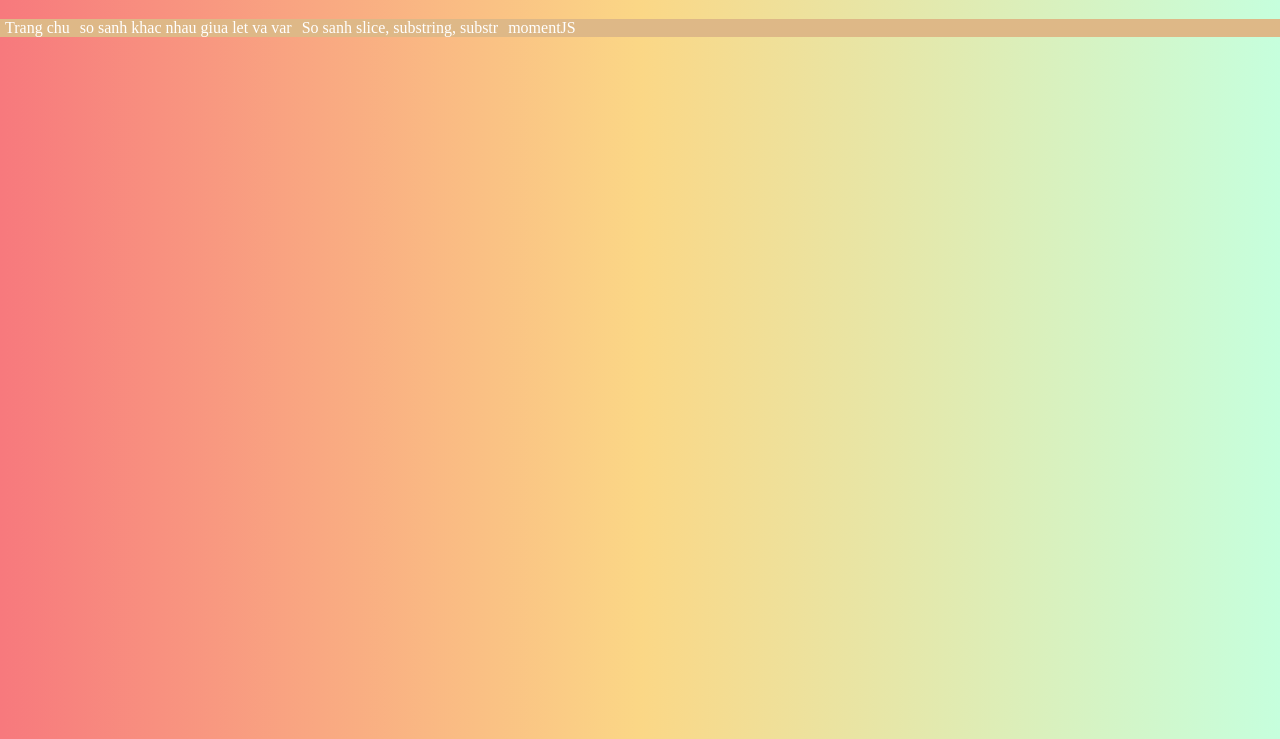
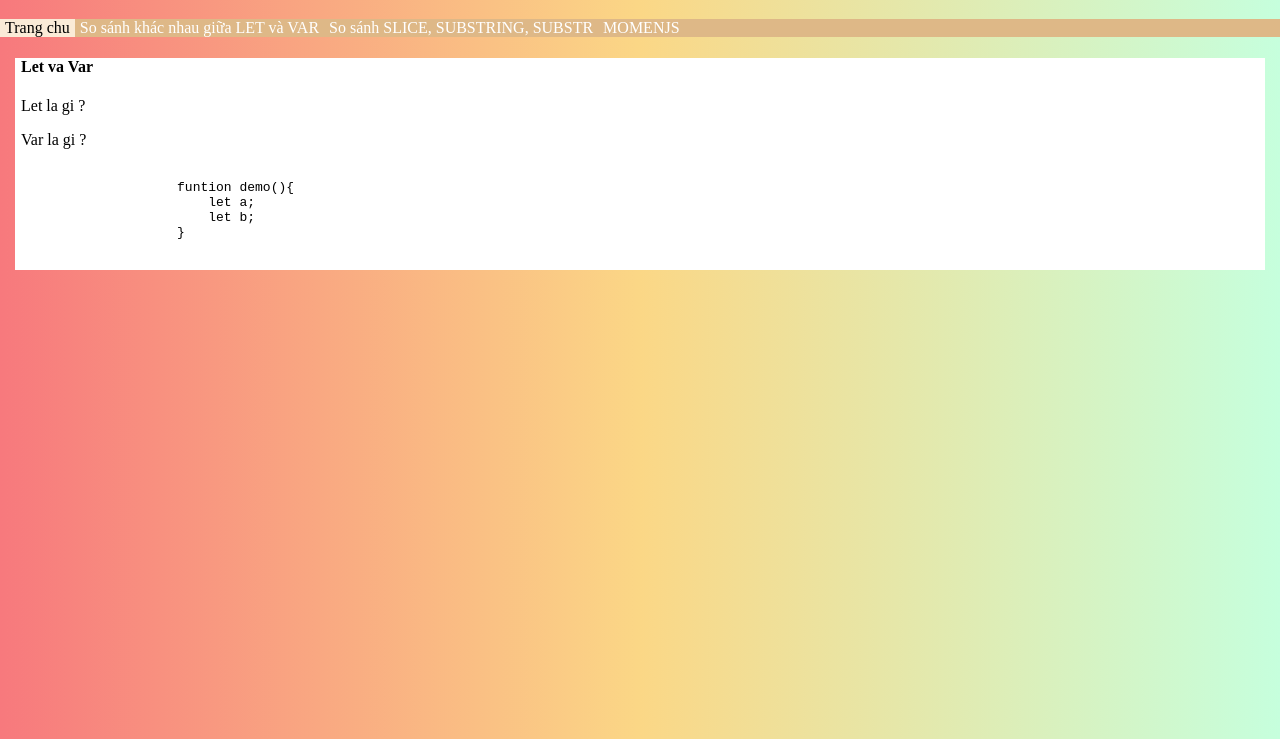
Before and after one commit to Engqueen/Thangtu, a plain HTML site: page index.html in a window 1280 px wide. Shown: the part 61-800 px from the top of the page. Drawn offline with Linux system fonts and the light colour scheme.

Commit message:
thêm css

```diff
--- a/index.html
+++ b/index.html
@@ -14,11 +14,24 @@
     </header>
     <nav>
         <ul>
-        <li><a href="index.html">Trang chu</a></li>
-        <li><a href="so-sanh.html">so sanh khac nhau giua let va var </a></li>
-        <li><a href="so-sanh-sss.html">So sanh slice, substring, substr</a></li>
-        <li><a href="moment.html">momentJS</a></li>
+        <li><a class="nav-active" href="index.html">Trang chu</a></li>
+        <li><a href="so-sanh.html">So sánh khác nhau giữa LET và VAR </a></li>
+        <li><a href="so-sanh-sss.html">So sánh SLICE, SUBSTRING, SUBSTR</a></li>
+        <li><a href="moment.html">MOMENJS</a></li>
         </ul>
+        <article>
+            <h4>Let va Var</h4>
+            <p>Let la gi ?</p>
+            <p>Var la gi ?</p>
+            <pre>
+                <code>
+                    funtion demo(){
+                        let a;
+                        let b;
+                    }
+                </code>
+            </pre>
+        </article>
     </nav>
 </body>
 </html>
```
Also changed, not shown: moment.html (+1 -1 lines), so-sanh-sss.html (+24 -0 lines), so-sanh.html (+25 -0 lines).
